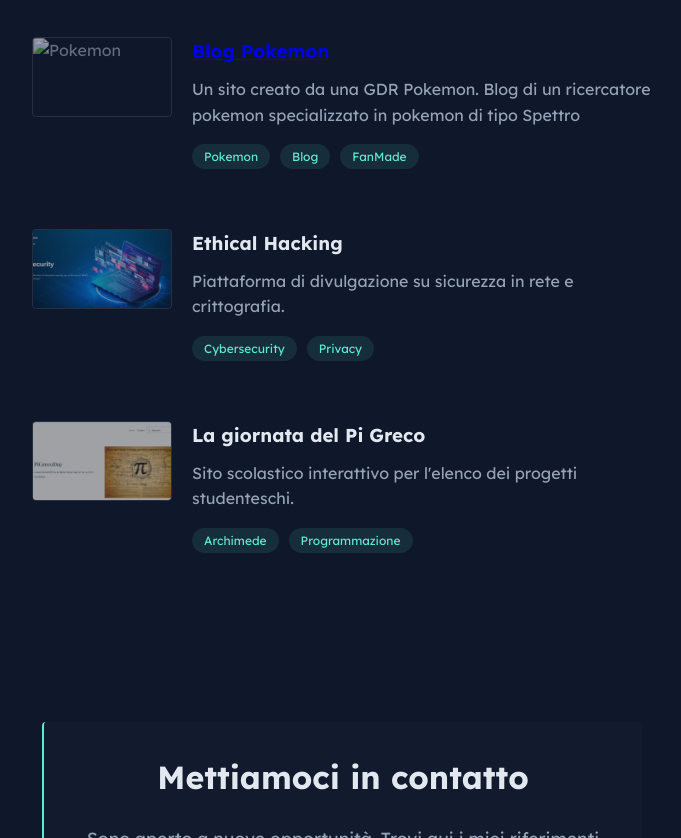
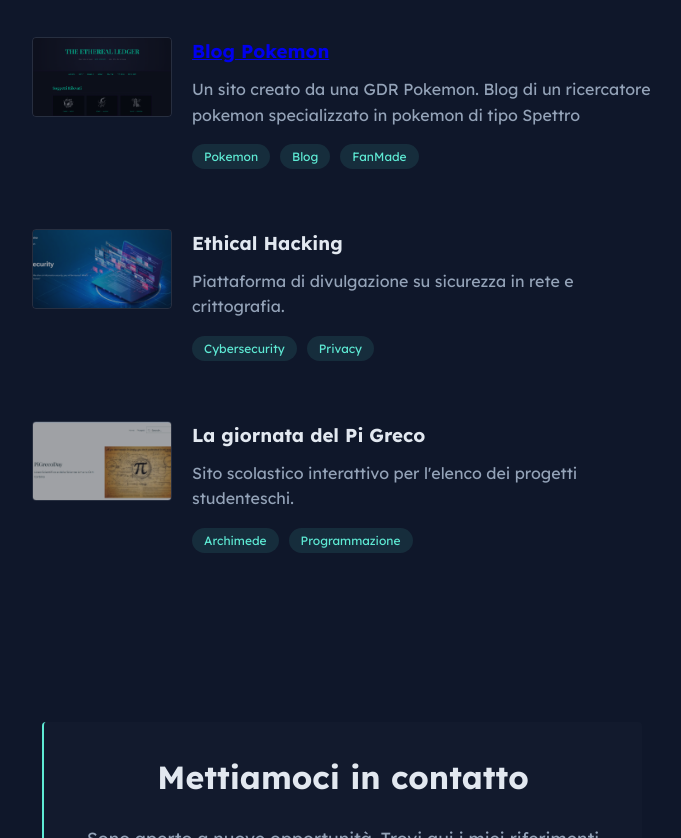
Before and after one commit to Vlad-pixelsvg/Portfolio, a plain HTML site: page index.html in a window 1280 px wide. Shown: the part 2335-3173 px from the top of the page, without its empty margins (518-1199 px from the left). Drawn offline with Linux system fonts and the light colour scheme.

Commit message:
Update index.html

```diff
--- a/index.html
+++ b/index.html
@@ -129,7 +129,7 @@
                     </div>
                 </div>
 				<div class="card project-card">
-                    <div class="project-img"><img src=i alt="Pokemon"></div>
+                    <div class="project-img"><img src=image/spettro.png alt="Pokemon"></div>
                     <div class="details">
                         <h3><a href="https://vlad-pixelsvg.github.io/Spettro/">Blog Pokemon </a></h3>
                         <p>Un sito creato da una GDR Pokemon. Blog di un ricercatore pokemon specializzato in pokemon di tipo Spettro</p>
```
